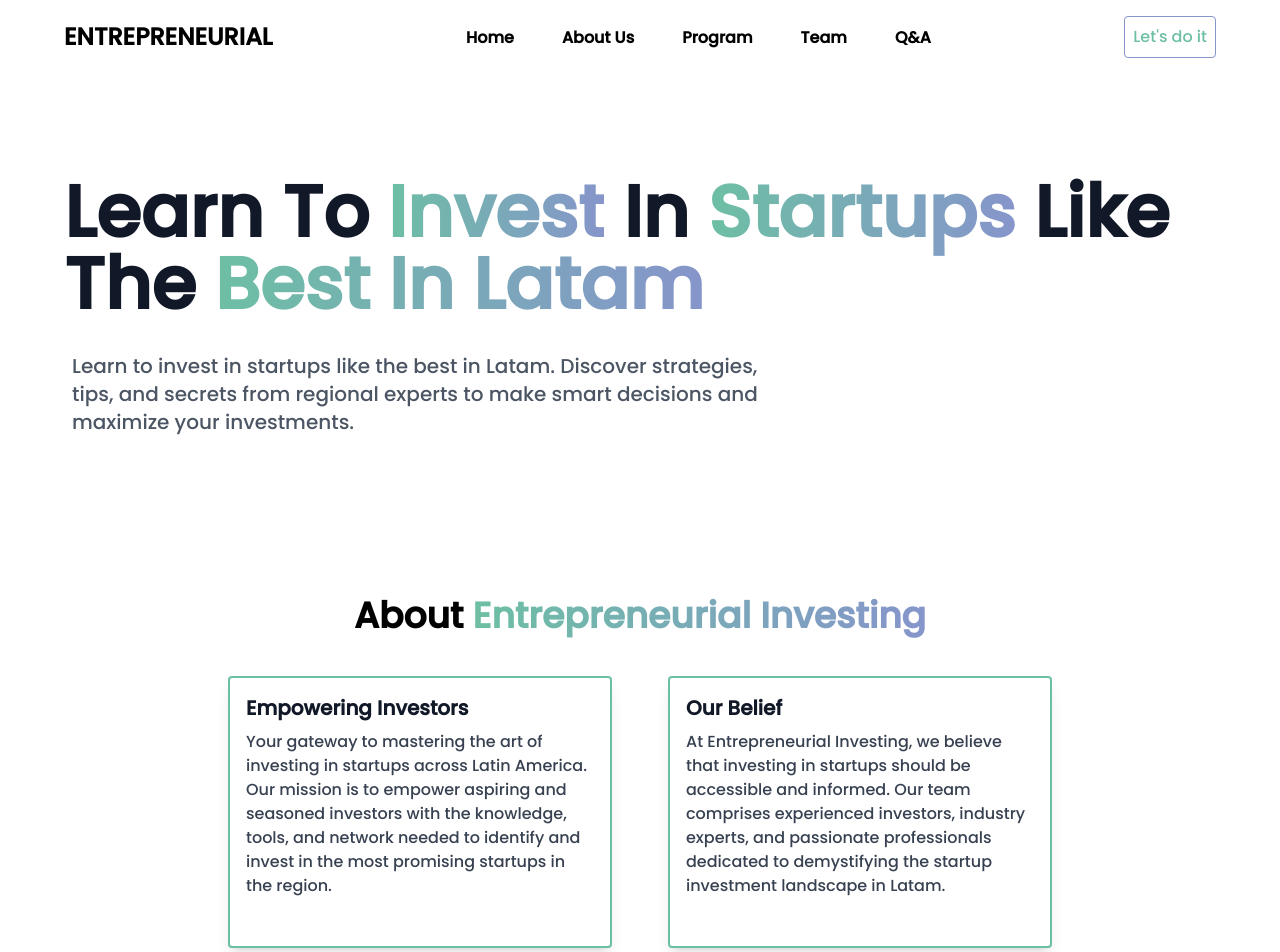
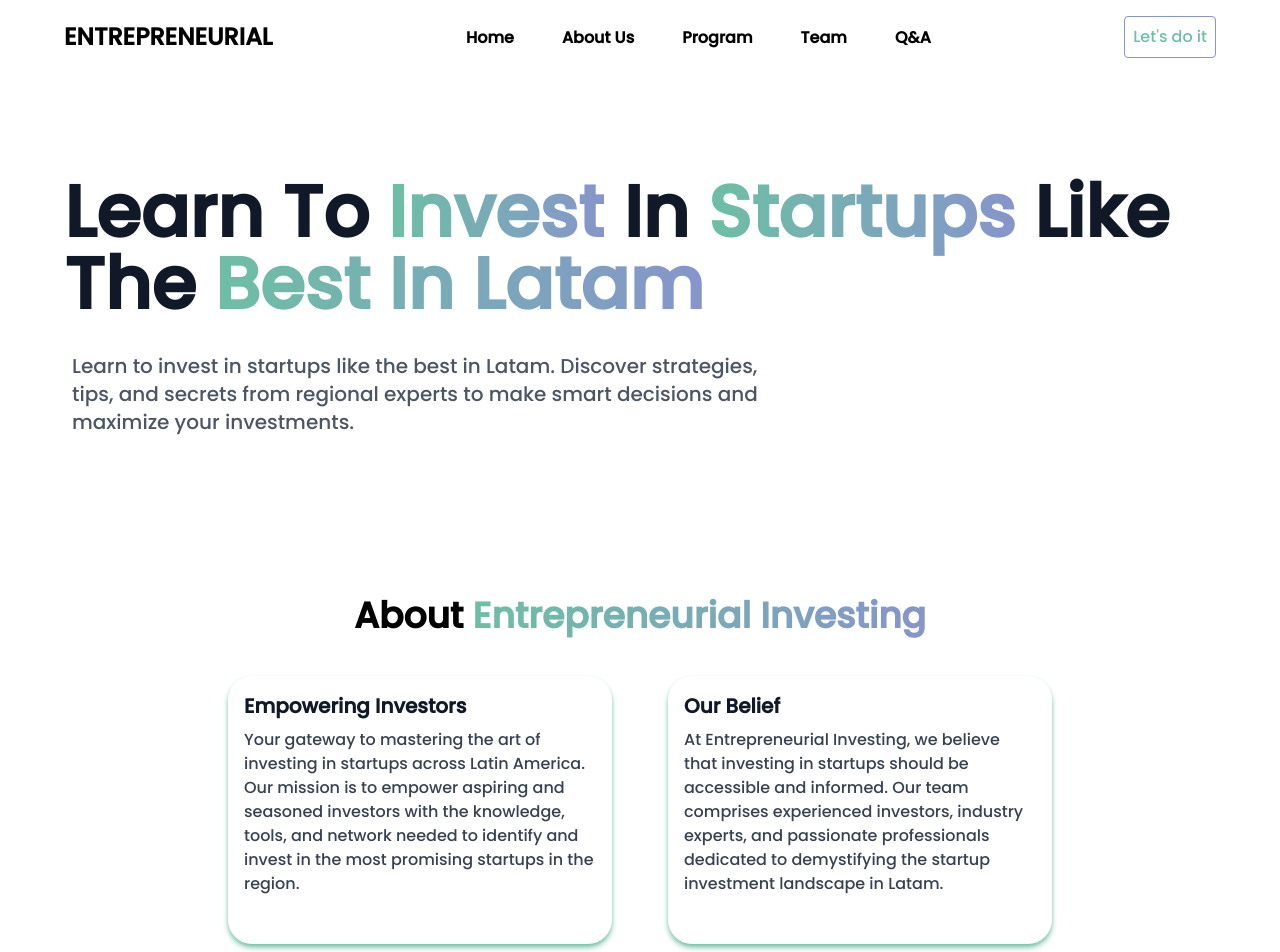
Before and after one commit to FabianEspitia-it/Entrepreneurial-Investing-WebSite, a Next.js app: page / in a window 1280 px wide. Shown: the top 952 px of the page. Built offline with nearby package versions, Linux system fonts and the light colour scheme.

Commit message:
Cards on About section enhanced

```diff
--- a/src/components/AboutUs.tsx
+++ b/src/components/AboutUs.tsx
@@ -17,12 +17,12 @@ export default function AboutUs() {
     return (
 
     <section id='about' className='pt-40 pb-20'>
-      <Fade triggerOnce duration={1000}>
+      <Fade triggerOnce duration={2000}>
       <h2 className='text-4xl font-bold text-center'>About <span className='text-gradient'>Entrepreneurial Investing</span></h2>
       <div className="flex flex-wrap justify-center gap-14 pt-10">
         {cardData.map((card, index) => (
           <div key={index} className="max-w-sm w-full lg:w-1/3 flex-grow">
-            <div className="border-2 border-EI_green bg-white rounded p-4 flex flex-col justify-between leading-normal shadow-lg">
+            <div className="border-1 border-EI_green bg-white rounded-3xl p-4 flex flex-col justify-between leading-normal shadow-md shadow-EI_green">
               <div className="mb-8">
                 <h2 className="text-gray-900 font-bold text-xl mb-2">{card.title}</h2>
                 <p className="text-gray-700 text-base">{card.text}</p>
```
